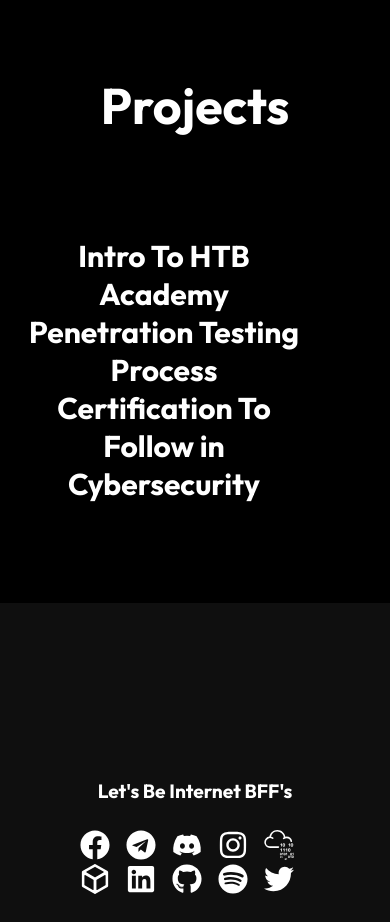
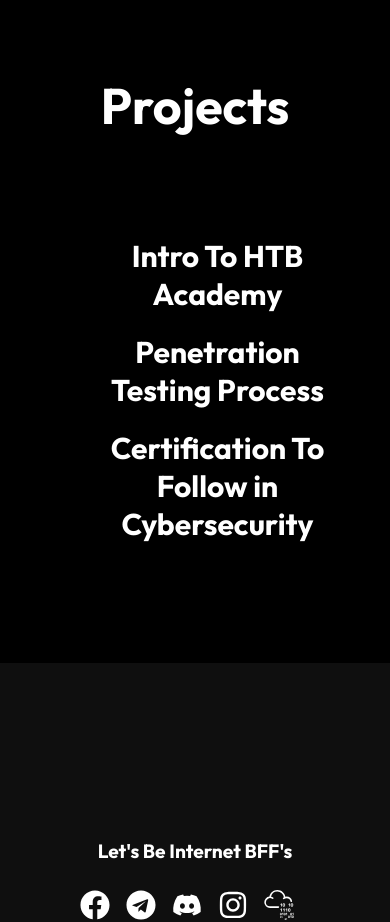
Before and after one commit to BL4CKF0Xk/BL4CKF0Xk.github.io, a React (Create React App) app: page / in a window 390 px wide. Shown: the part 2320-3242 px from the top of the page. Built offline with nearby package versions, Linux system fonts and the light colour scheme.

Commit message:
paddint correction

```diff
--- a/public/index.html
+++ b/public/index.html
@@ -7,7 +7,7 @@
     <meta name="theme-color" content="#000000" />
     <meta
       name="description"
-      content="Web site created using create-react-app"
+      content="I'm a Student who like to learn things about Computer Science and Security."
     />
     <link rel="apple-touch-icon" href="%PUBLIC_URL%/logo192.png" />
     <!--
--- a/src/components/About.js
+++ b/src/components/About.js
@@ -56,13 +56,13 @@
 return (
     <>
     <div className='paths'>
-        <div className='carding' onMouseOver={handleMouseOverHack} onMouseOut={handleMouseOutHack}>
+        <div className='carding' onMouseOver={handleMouseOverHack} onScroll={handleMouseOverHack} onMouseOut={handleMouseOutHack}>
           {!isHovering && (
             <h2>Hacking</h2>
           )}
 
             {isHovering && (
-                <div className='animation' data-aos="fade-up">
+                <div className='animation-main-text' data-aos="fade-up">
                     <p>"Amateurs hack systems, professionals hack people"</p>
                 </div>
             )}
--- a/src/components/Slider.css
+++ b/src/components/Slider.css
@@ -1,11 +1,10 @@
 .ProCard{
     padding-top: 100px;
     padding-bottom: 100px;
-    padding-left: 20px;
+    padding-left:200px;
     padding-right: 20px;
     display: flex;
-    flex-direction: row;
-    justify-content: space-between;
+    flex-direction: column;
 }
 
 .heading{
@@ -15,10 +14,7 @@
 
 @media screen and (max-width:640px){
     .ProCard{
-        padding-top: 100px;
-        padding-bottom: 100px;
-        padding-left: 20px;
-        padding-right: 20px;
+        padding-left: 25%;
         display: flex;
         flex-direction: column;
         justify-content: space-between;
@@ -26,16 +22,23 @@
     .text-center{
         text-align: center;
     }
+    .CardCss{
+        padding-top: 5px;
+        padding-bottom: 15px;
+    }
+    .text-center{
+        margin-bottom: 20px;
+    }
 }
 
-@media screen and (max-width:640px){
+@media screen and (max-width:1000px){
     .ProCard{
-        padding-top: 100px;
-        padding-bottom: 100px;
-        padding-left: 20px;
-        padding-right: 20px;
         display: flex;
         flex-direction: column;
         justify-content: space-between;
     }
+    .CardCss{
+        padding-top: 5px;
+        padding-bottom: 15px;
+    }
 }
--- a/src/components/Slider.js
+++ b/src/components/Slider.js
@@ -11,21 +11,21 @@
       <h1 className='heading'>Projects</h1>
       <div className='ProCard'>
         <Link to="/projects/intro-to-htb-academy">
-        <Card style={{width:'18rem'}} className="text-center CardCss">
+        <Card className="text-center CardCss">
           <Card.Body>
             <Card.Title style={{fontSize:'30px',fontWeight:'700'}}>Intro To HTB Academy</Card.Title>
           </Card.Body>
         </Card>
         </Link>
         <Card.Link href="#">
-        <Card style={{width:'18rem'}} className="text-center CardCss">
+        <Card className="text-center CardCss">
           <Card.Body>
             <Card.Title style={{fontSize:'30px',fontWeight:'700'}}>Penetration Testing Process</Card.Title>
           </Card.Body>
         </Card>
         </Card.Link>
         <Card.Link href="#">
-        <Card style={{width:'18rem'}} className="text-center CardCss">
+        <Card className="text-center CardCss">
           <Card.Body>
             <Card.Title style={{fontSize:'30px',fontWeight:'700'}}>Certification To Follow in Cybersecurity</Card.Title>
           </Card.Body>
--- a/src/components/Slider2.css
+++ b/src/components/Slider2.css
@@ -35,7 +35,7 @@
         width:15rem;
     }
     .ProCard2{
-        padding: 40px;
+        padding-left: 20%;
         display: flex;
         flex-direction: column;
         justify-content: space-between;
@@ -60,10 +60,9 @@
         width:15rem;
     }
     .ProCard2{
-        padding: 40px;
         display: flex;
         flex-direction: column;
-        justify-content: center;
+        justify-content: space-between;
     }
     .cardtext{
         color: rgba(134, 125, 125, 0.2);
--- a/src/components/Slider2.js
+++ b/src/components/Slider2.js
@@ -9,7 +9,7 @@
   return (
     <>
       <h1 className='headingsli'>Projects</h1>
-      <div className='ProCard2'>
+      <div className='ProCard2' style={{paddingLeft:'20'}}>
         <Link to="/projects/intro-to-htb-academy">
         <Card className="text-center CardCss">
           <Card.Body>
```
